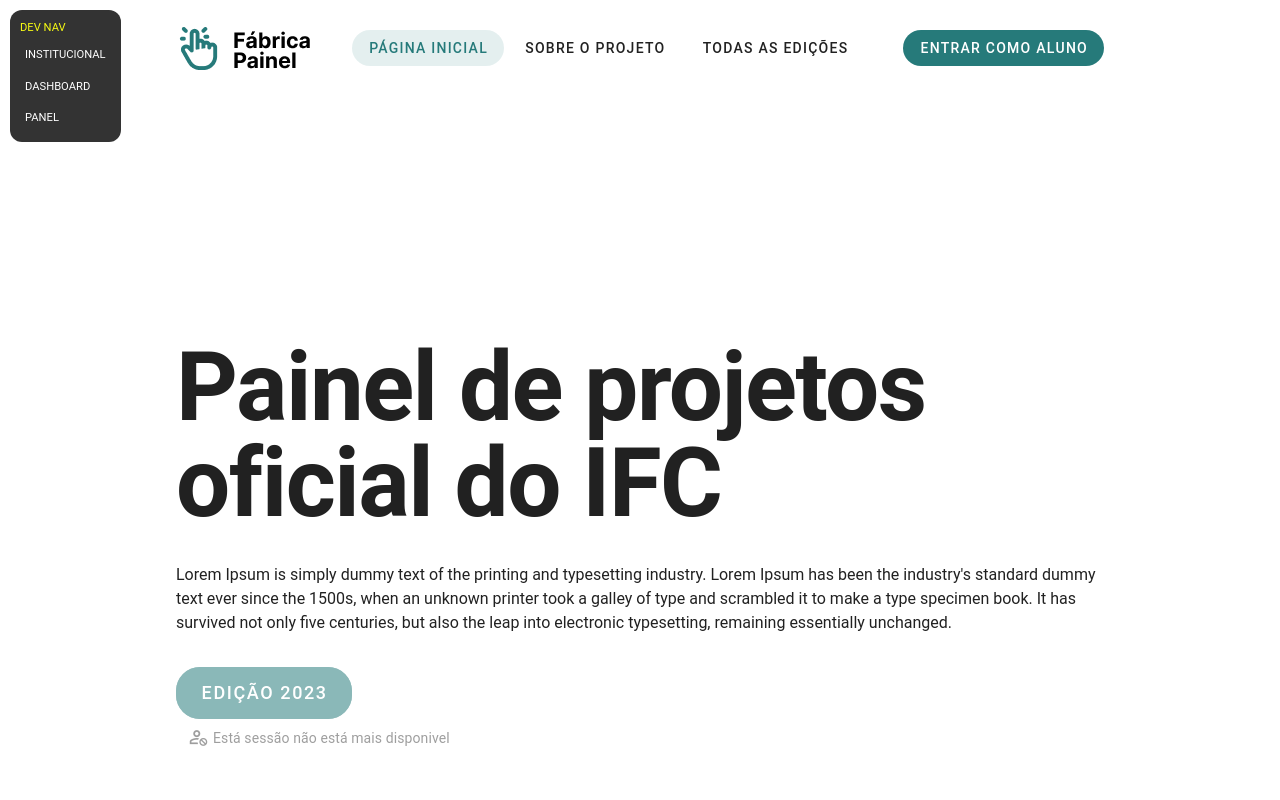
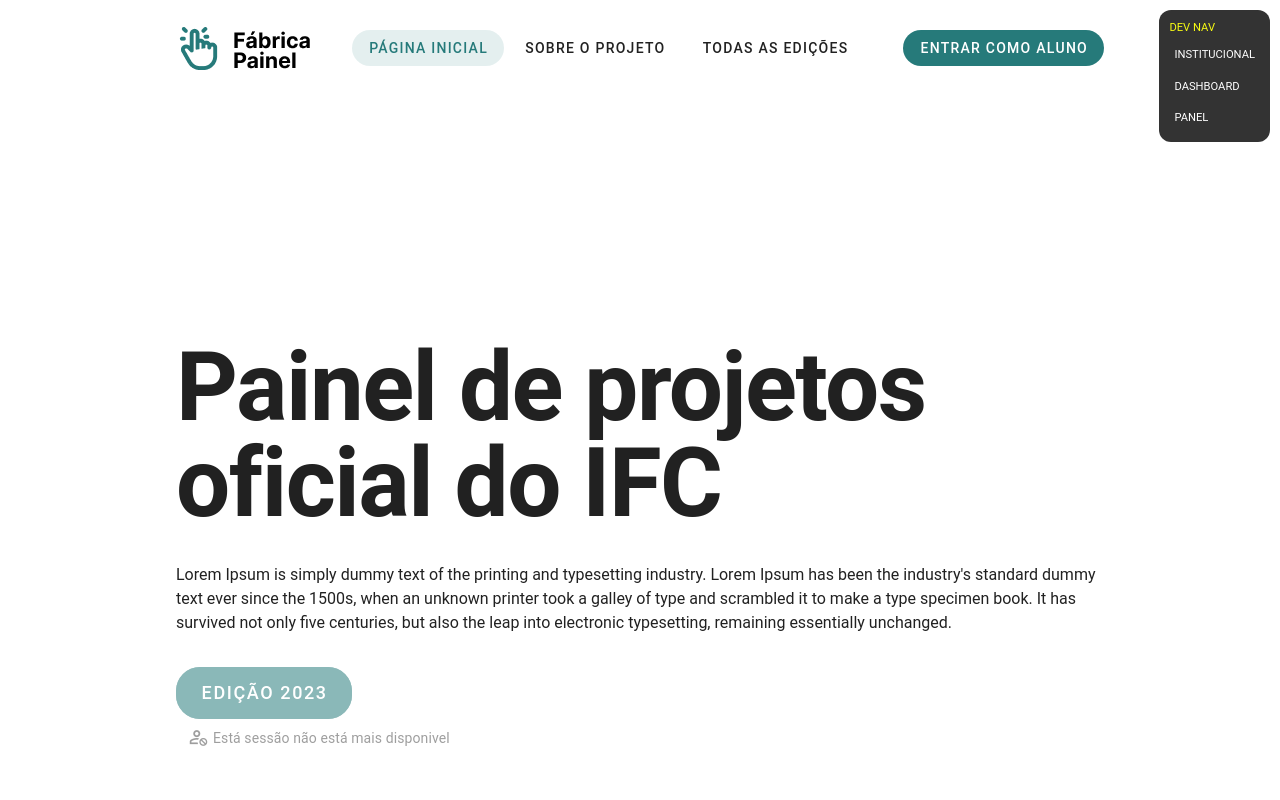
Before and after one commit to fabricadesoftware-ifc/fabricaPainel_frontEnd, a Vue app: page / in a window 1280 px wide. Shown: the top 800 px of the page. Built offline with nearby package versions, Linux system fonts and the light colour scheme.

Commit message:
FIX: Register btn  and dev nav

```diff
--- a/src/App.vue
+++ b/src/App.vue
@@ -36,7 +36,7 @@
   gap: 5px;
   position: fixed;
   top: 0;
-  left: 0;
+  right: 0;
   text-transform: uppercase;
   cursor: pointer;
 
--- a/src/pages/dashboard/paper/[id].vue
+++ b/src/pages/dashboard/paper/[id].vue
@@ -106,9 +106,9 @@
           >
             <template #activator="{ props: activatorProps }">
               <v-btn
-                color="primary"
+                color="info"
                 rounded="xl"
-                variant="tonal"
+                variant="flat"
                 v-bind="activatorProps"
               >Registar Avaliadores</v-btn>
             </template>
```
